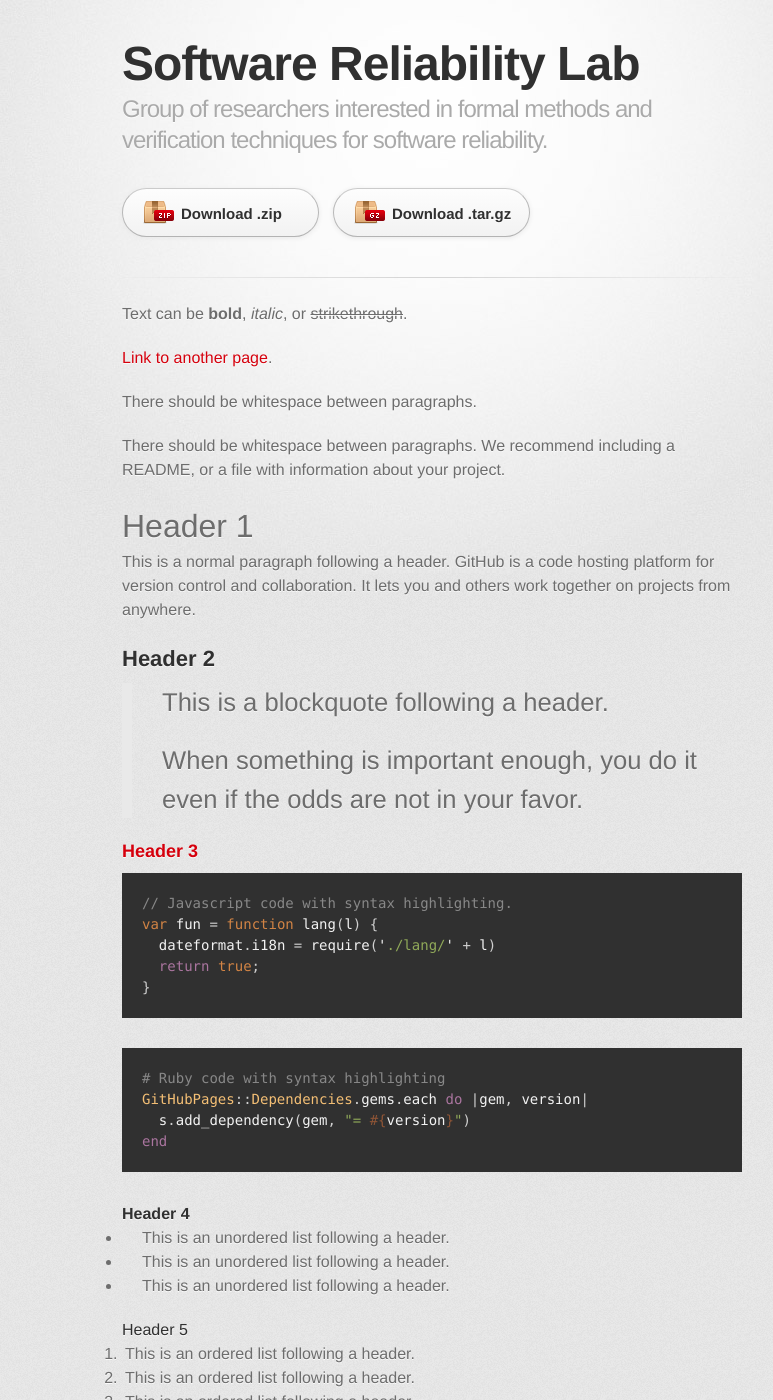
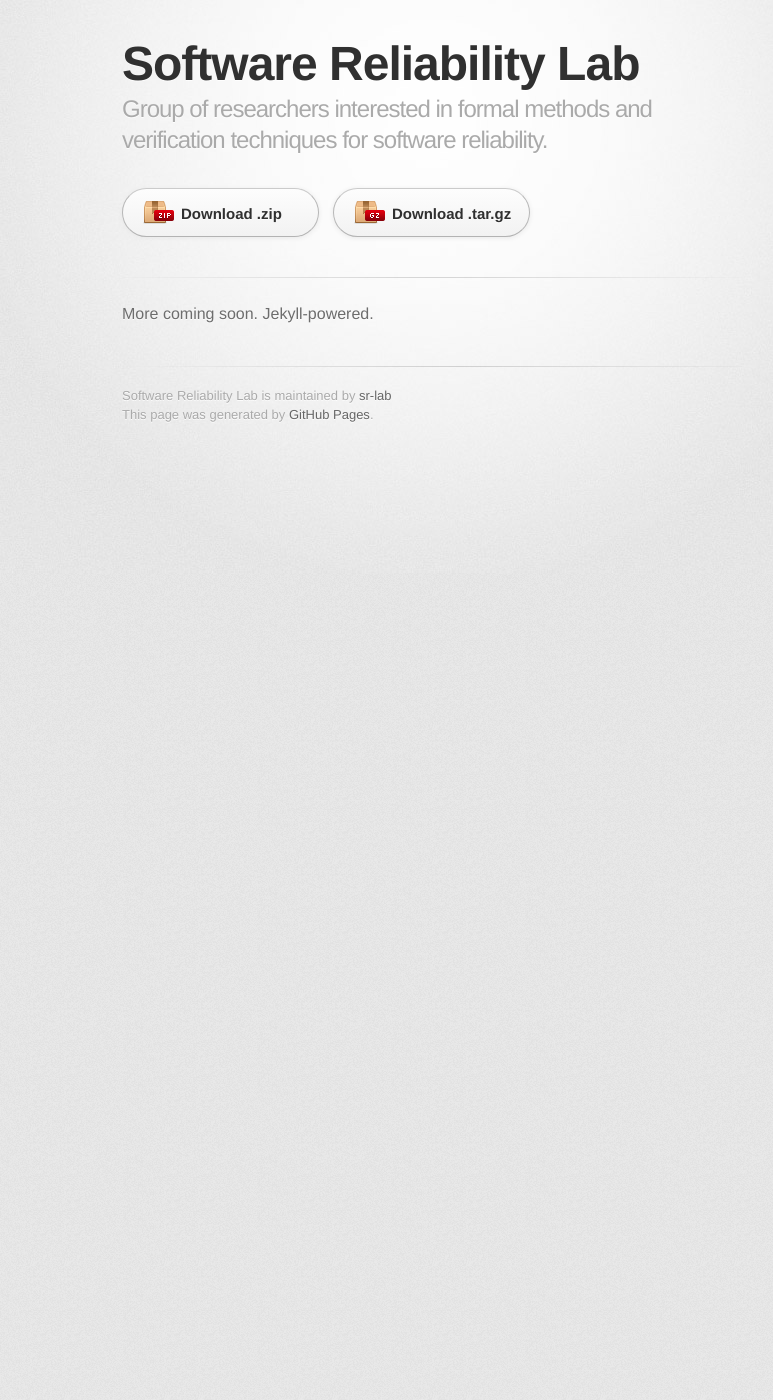
Before and after one commit to sr-lab/sr-lab.github.io.old, a Jekyll site: the page built from index.md, in a window 1280 px wide and 1400 px high. Shown: the whole window, without its empty margins (208-981 px from the left). Built offline with Jekyll 4.4.1, drawn with Linux system fonts in a browser that asks for light colours; some web fonts are replaced; some of the changed text lies outside the part shown.

Commit message:
Remove default homepage content

````diff
--- a/index.md
+++ b/index.md
@@ -2,122 +2,4 @@
 layout: default
 ---
 
-Text can be **bold**, _italic_, or ~~strikethrough~~.
-
-[Link to another page](another-page).
-
-There should be whitespace between paragraphs.
-
-There should be whitespace between paragraphs. We recommend including a README, or a file with information about your project.
-
-# [](#header-1)Header 1
-
-This is a normal paragraph following a header. GitHub is a code hosting platform for version control and collaboration. It lets you and others work together on projects from anywhere.
-
-## [](#header-2)Header 2
-
-> This is a blockquote following a header.
->
-> When something is important enough, you do it even if the odds are not in your favor.
-
-### [](#header-3)Header 3
-
-```js
-// Javascript code with syntax highlighting.
-var fun = function lang(l) {
-  dateformat.i18n = require('./lang/' + l)
-  return true;
-}
-```
-
-```ruby
-# Ruby code with syntax highlighting
-GitHubPages::Dependencies.gems.each do |gem, version|
-  s.add_dependency(gem, "= #{version}")
-end
-```
-
-#### [](#header-4)Header 4
-
-*   This is an unordered list following a header.
-*   This is an unordered list following a header.
-*   This is an unordered list following a header.
-
-##### [](#header-5)Header 5
-
-1.  This is an ordered list following a header.
-2.  This is an ordered list following a header.
-3.  This is an ordered list following a header.
-
-###### [](#header-6)Header 6
-
-| head1        | head two          | three |
-|:-------------|:------------------|:------|
-| ok           | good swedish fish | nice  |
-| out of stock | good and plenty   | nice  |
-| ok           | good `oreos`      | hmm   |
-| ok           | good `zoute` drop | yumm  |
-
-### There's a horizontal rule below this.
-
-* * *
-
-### Here is an unordered list:
-
-*   Item foo
-*   Item bar
-*   Item baz
-*   Item zip
-
-### And an ordered list:
-
-1.  Item one
-1.  Item two
-1.  Item three
-1.  Item four
-
-### And a nested list:
-
-- level 1 item
-  - level 2 item
-  - level 2 item
-    - level 3 item
-    - level 3 item
-- level 1 item
-  - level 2 item
-  - level 2 item
-  - level 2 item
-- level 1 item
-  - level 2 item
-  - level 2 item
-- level 1 item
-
-### Small image
-
-![](https://assets-cdn.github.com/images/icons/emoji/octocat.png)
-
-### Large image
-
-![](https://guides.github.com/activities/hello-world/branching.png)
-
-
-### Definition lists can be used with HTML syntax.
-
-<dl>
-<dt>Name</dt>
-<dd>Godzilla</dd>
-<dt>Born</dt>
-<dd>1952</dd>
-<dt>Birthplace</dt>
-<dd>Japan</dd>
-<dt>Color</dt>
-<dd>Green</dd>
-</dl>
-
-```
-Long, single-line code blocks should not wrap. They should horizontally scroll if they are too long. This line should be long enough to demonstrate this.
-```
-
-```
-The final element.
-```
+More coming soon. Jekyll-powered.
````
